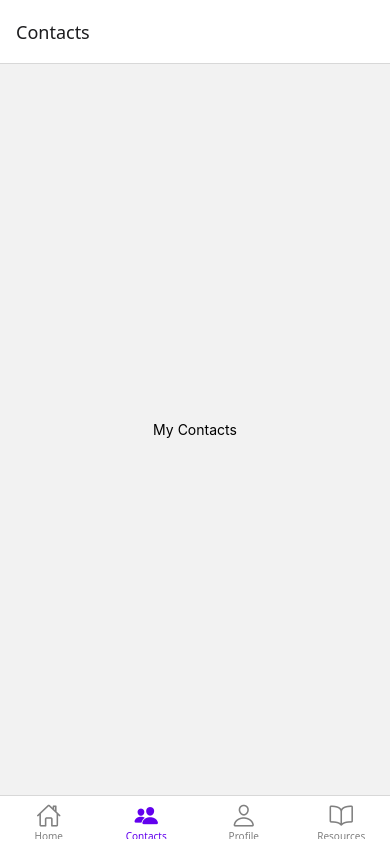
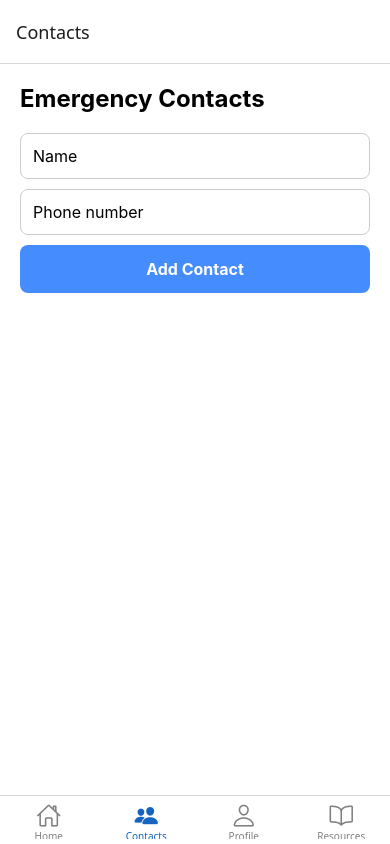
Before and after one commit to lilianma003/IMOK, a React Native app: screen /Contacts in a window 390 px wide. Built offline with nearby package versions, Linux system fonts and the light colour scheme.

Commit message:
added basic contact form, fixed colors

```diff
--- a/App.tsx
+++ b/App.tsx
@@ -29,7 +29,7 @@ export default function App() {
 
             return <Ionicons name={iconName as any} size={size} color={color} />;
           },
-          tabBarActiveTintColor: '#6200ee', // color when tab is selected
+          tabBarActiveTintColor: '#1565c0', // color when tab is selected
           tabBarInactiveTintColor: 'gray',
         })}
       >
--- a/package.json
+++ b/package.json
@@ -10,6 +10,7 @@
   },
   "dependencies": {
     "@expo/vector-icons": "^15.0.3",
+    "@react-native-async-storage/async-storage": "2.2.0",
     "@react-navigation/bottom-tabs": "^7.16.2",
     "@react-navigation/native": "^7.2.5",
     "expo": "~54.0.34",
--- a/screens/my_contacts.tsx
+++ b/screens/my_contacts.tsx
@@ -1,13 +1,172 @@
-import { View, Text, StyleSheet } from 'react-native';
+import { useEffect, useState } from 'react';
+import { View, Text, TextInput, TouchableOpacity, FlatList, StyleSheet, Linking } from 'react-native';
+import AsyncStorage from '@react-native-async-storage/async-storage';
+
+const STORAGE_KEY = 'emergency_contacts';
+
+type Contact = {
+  id: string;
+  name: string;
+  phone: string;
+};
 
 export default function MyContacts() {
+  const [contacts, setContacts] = useState<Contact[]>([]);
+  const [name, setName] = useState('');
+  const [phone, setPhone] = useState('');
+
+  // Load saved contacts on mount
+  useEffect(() => {
+    const load = async () => {
+      const raw = await AsyncStorage.getItem(STORAGE_KEY);
+      if (raw) setContacts(JSON.parse(raw));
+    };
+    load();
+  }, []);
+
+  // Save contacts whenever they change
+  useEffect(() => {
+    AsyncStorage.setItem(STORAGE_KEY, JSON.stringify(contacts));
+  }, [contacts]);
+
+  const addContact = () => {
+    if (!name.trim() || !phone.trim()) return;
+    const newContact: Contact = {
+      id: Date.now().toString(),
+      name: name.trim(),
+      phone: phone.trim(),
+    };
+    setContacts(prev => [...prev, newContact]);
+    setName('');
+    setPhone('');
+  };
+
+  const deleteContact = (id: string) => {
+    setContacts(prev => prev.filter(c => c.id !== id));
+  };
+
+  const callContact = (phone: string) => {
+    Linking.openURL(`tel:${phone}`);
+  };
+
+  const textContact = (phone: string) => {
+    Linking.openURL(`sms:${phone}`);
+  };
+
   return (
     <View style={styles.container}>
-      <Text>My Contacts</Text>
+      <Text style={styles.title}>Emergency Contacts</Text>
+
+      {/* Add contact form */}
+      <TextInput
+        style={styles.input}
+        placeholder="Name"
+        value={name}
+        onChangeText={setName}
+      />
+      <TextInput
+        style={styles.input}
+        placeholder="Phone number"
+        value={phone}
+        onChangeText={setPhone}
+        keyboardType="phone-pad"
+      />
+      <TouchableOpacity style={styles.addButton} onPress={addContact}>
+        <Text style={styles.addButtonText}>Add Contact</Text>
+      </TouchableOpacity>
+
+      {/* Contact list */}
+      <FlatList
+        data={contacts}
+        keyExtractor={item => item.id}
+        renderItem={({ item }) => (
+          <View style={styles.card}>
+            <View>
+              <Text style={styles.contactName}>{item.name}</Text>
+              <Text style={styles.contactPhone}>{item.phone}</Text>
+            </View>
+            <View style={styles.actions}>
+              <TouchableOpacity onPress={() => callContact(item.phone)}>
+                <Text style={styles.actionCall}>Call</Text>
+              </TouchableOpacity>
+              <TouchableOpacity onPress={() => textContact(item.phone)}>
+                <Text style={styles.actionText}>Text</Text>
+              </TouchableOpacity>
+              <TouchableOpacity onPress={() => deleteContact(item.id)}>
+                <Text style={styles.actionDelete}>Delete</Text>
+              </TouchableOpacity>
+            </View>
+          </View>
+        )}
+      />
     </View>
   );
 }
-
 const styles = StyleSheet.create({
-  container: { flex: 1, justifyContent: 'center', alignItems: 'center' }
+  container: {
+    flex: 1,
+    padding: 20,
+    backgroundColor: '#fff',
+  },
+  title: {
+    fontSize: 24,
+    fontWeight: 'bold',
+    marginBottom: 20,
+  },
+  input: {
+    borderWidth: 1,
+    borderColor: '#ccc',
+    borderRadius: 8,
+    padding: 12,
+    marginBottom: 10,
+    fontSize: 16,
+  },
+  addButton: {
+    backgroundColor: '#458cff',
+    padding: 14,
+    borderRadius: 8,
+    alignItems: 'center',
+    marginBottom: 24,
+  },
+  addButtonText: {
+    color: '#fff',
+    fontWeight: 'bold',
+    fontSize: 16,
+  },
+  card: {
+    flexDirection: 'row',
+    justifyContent: 'space-between',
+    alignItems: 'center',
+    padding: 14,
+    borderWidth: 1,
+    borderColor: '#eee',
+    borderRadius: 8,
+    marginBottom: 10,
+    backgroundColor: '#f9f9f9',
+  },
+  contactName: {
+    fontSize: 16,
+    fontWeight: '600',
+  },
+  contactPhone: {
+    fontSize: 14,
+    color: '#666',
+    marginTop: 2,
+  },
+  actions: {
+    flexDirection: 'row',
+    gap: 12,
+  },
+  actionCall: {
+    color: '#458cff',
+    fontWeight: '600',
+  },
+  actionText: {
+    color: '#1565c0',
+    fontWeight: '600',
+  },
+  actionDelete: {
+    color: '#c62828',
+    fontWeight: '600',
+  },
 });
--- a/screens/resources.tsx
+++ b/screens/resources.tsx
@@ -28,7 +28,7 @@ const sections: Section[] = [
     content: [
       'Do not open the door. You can speak through the door and ask them to show their warrant.',
       'Ask if they have a judicial warrant signed by a judge. An ICE administrative warrant does NOT give them the right to enter your home.',
-      'If they do not have a judicial warrant, calmly say: "I do not consent to your entry."',
+      'If they do not have a judicial warrant, wcalmly say: "I do not consent to your entry."',
       'Do not lie or provide false documents.',
       'If they force their way in, do not resist. Clearly state: "I do not consent to this search."',
       'Stay calm and memorize or write down the officers\' names and badge numbers.',
```
Also changed, not shown: 1 other file (tests, documents, lock files or other folders).
